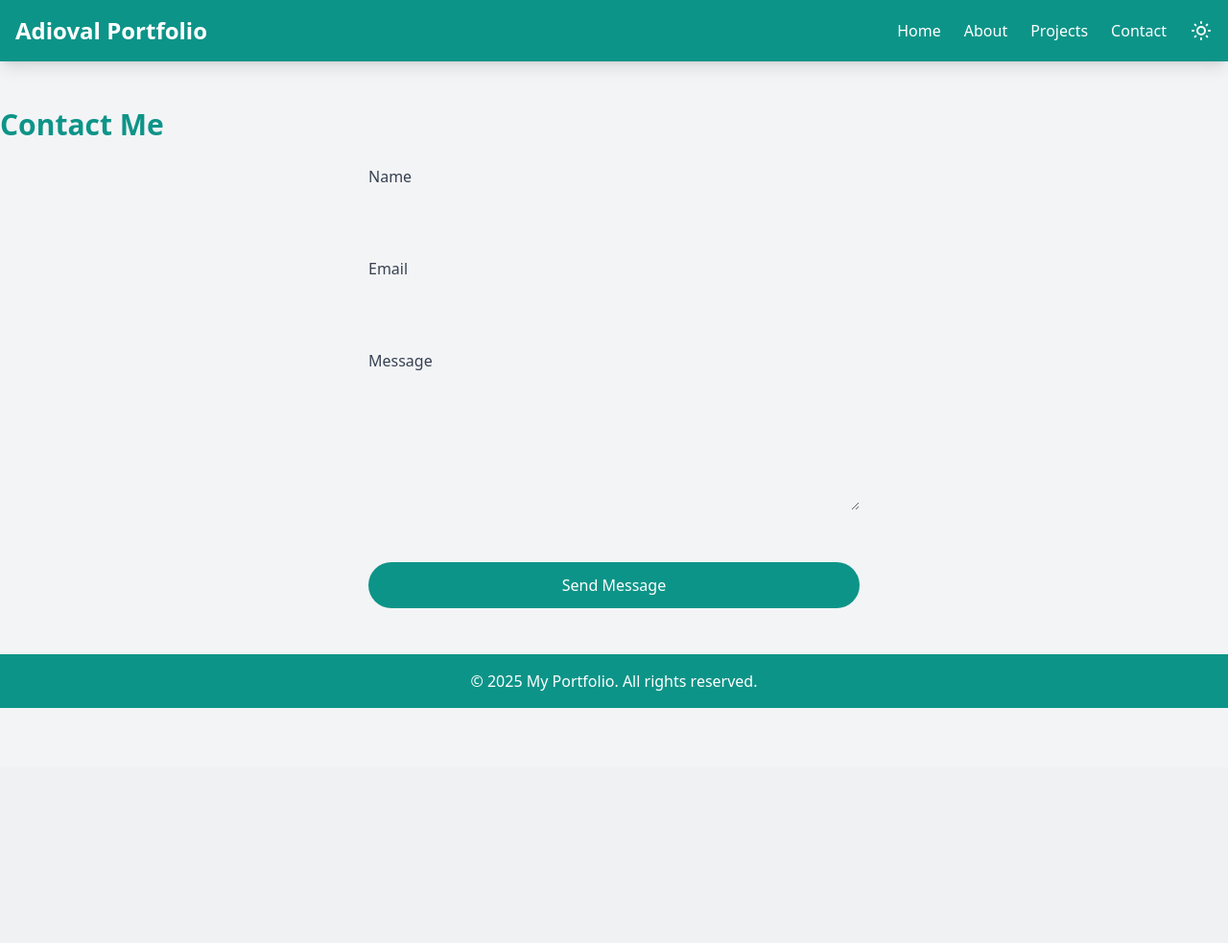
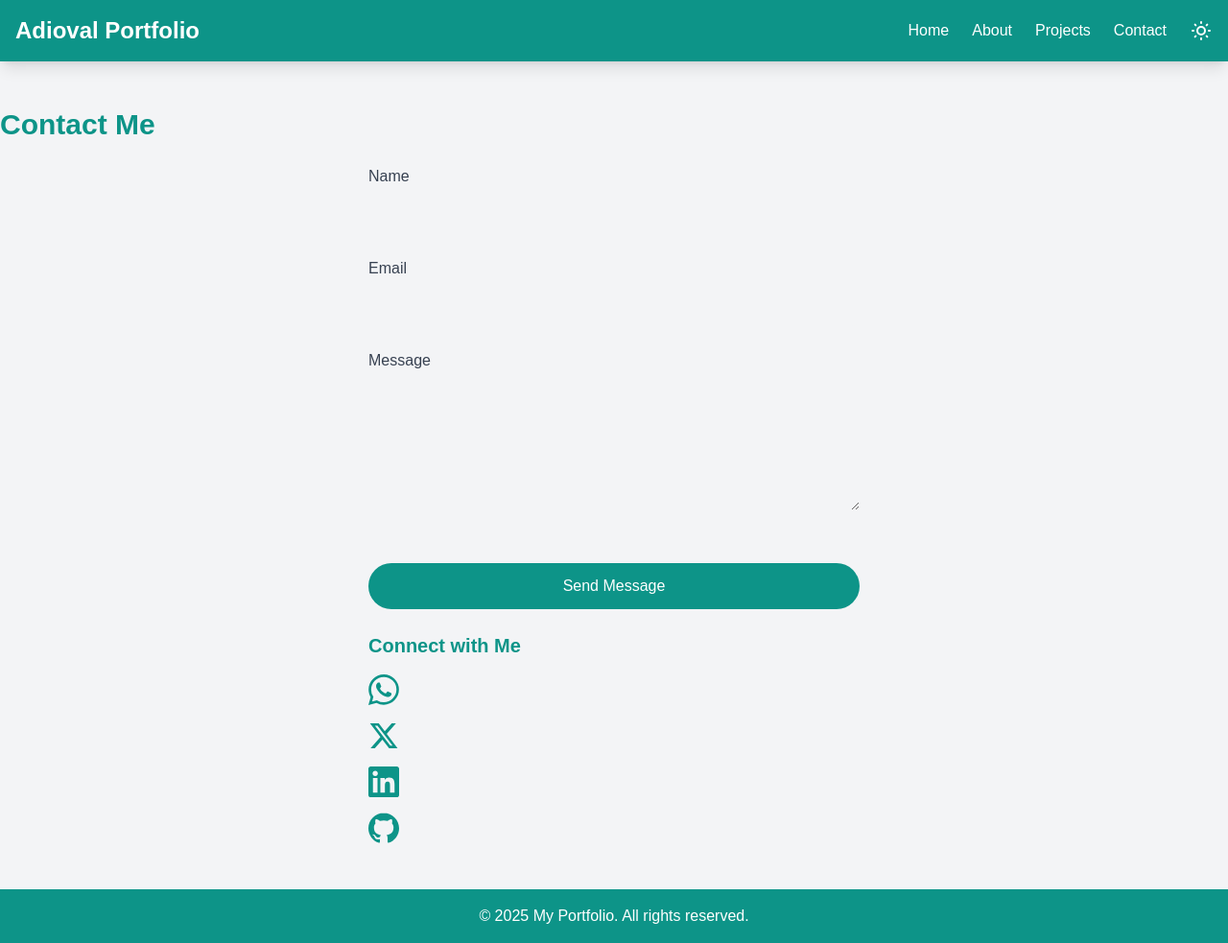
Before and after one commit to adiovall/my_portfolio_website, a Flask app: page /contact in a window 1280 px wide. Shown: the whole page at 96% size. Before the commit the page ends 738 px from the top, so only its background shows below. Run offline with Flask 3, Linux system fonts and the light colour scheme; some libraries are stand-ins or nearby versions.

Commit message:
corrected contact and removed error 404 caused by naming issue.

```diff
--- a/static/css/style.css
+++ b/static/css/style.css
@@ -199,11 +199,11 @@
 }
 
 /* static/css/custom.css */
+/* static/css/style.css */
 .animated-border {
     position: relative;
     z-index: 0;
 }
-
 .animated-border::before {
     content: '';
     position: absolute;
@@ -217,12 +217,10 @@
     animation: spin 2s linear infinite;
     z-index: -1;
 }
-
 @keyframes spin {
     0% { transform: rotate(0deg); }
     100% { transform: rotate(360deg); }
 }
-
 .dark .animated-border::before {
     border-top-color: #99f6e4; /* teal-300 */
 }
--- a/static/js/script.js
+++ b/static/js/script.js
@@ -31,7 +31,7 @@
     })
     .catch(error => {
         messageElement.className = 'text-center text-red-400';
-        messageElement.textContent = 'Network error: Unable to connect to server. Please try again later.';
+        messageElement.textContent = 'Network error: Unable to connect to server.';
         console.error('Form submission error:', error);
     });
 });
@@ -63,12 +63,22 @@
 
 // Theme toggle
 const toggleButton = document.getElementById('theme-toggle');
-toggleButton?.addEventListener('click', () => {
-    document.documentElement.classList.toggle('dark');
-    localStorage.setItem('theme', document.documentElement.classList.contains('dark') ? 'dark' : 'light');
-});
+if (toggleButton) {
+    console.log('Theme toggle button found');
+    toggleButton.addEventListener('click', () => {
+        console.log('Theme toggle clicked');
+        const htmlElement = document.documentElement;
+        const isDark = htmlElement.classList.toggle('dark');
+        localStorage.setItem('theme', isDark ? 'dark' : 'light');
+        console.log('Theme set to:', isDark ? 'dark' : 'light');
+    });
+} else {
+    console.error('Theme toggle button not found');
+}
 
 // Load saved theme
-if (localStorage.getItem('theme') === 'dark') {
+const savedTheme = localStorage.getItem('theme');
+if (savedTheme === 'dark') {
+    console.log('Applying saved dark theme');
     document.documentElement.classList.add('dark');
 }
--- a/templates/base.html
+++ b/templates/base.html
@@ -7,7 +7,7 @@
     <title>My Portfolio - {% block title %}{% endblock %}</title>
     <script src="https://cdn.tailwindcss.com"></script>
     <link rel="stylesheet" href="https://unpkg.com/aos@2.3.1/dist/aos.css">
-    <link rel="stylesheet" href="{{ url_for('static', filename='css/custom.css') }}">
+    <link rel="stylesheet" href="{{ url_for('static', filename='css/style.css') }}">
 </head>
 <body class="bg-gray-100 dark:bg-gray-900 text-gray-900 dark:text-white transition-colors duration-300">
     <nav class="bg-teal-600 dark:bg-teal-800 p-4 shadow-lg">
@@ -20,7 +20,7 @@
                     <li><a href="{{ url_for('projects') }}" class="text-white hover:text-teal-200 transition">Projects</a></li>
                     <li><a href="{{ url_for('contact') }}" class="text-white hover:text-teal-200 transition">Contact</a></li>
                 </ul>
-                <button id="theme-toggle" class="text-white hover:text-teal-200">
+                <button id="theme-toggle" class="text-white hover:text-teal-200" aria-label="Toggle theme">
                     <svg class="w-6 h-6" fill="none" stroke="currentColor" viewBox="0 0 24 24">
                         <path stroke-linecap="round" stroke-linejoin="round" stroke-width="2" d="M12 3v1m0 16v1m9-9h-1M4 12H3m15.364 6.364l-.707-.707M6.343 6.343l-.707-.707m12.728 0l-.707.707M6.343 17.657l-.707.707M16 12a4 4 0 11-8 0 4 4 0 018 0z" />
                     </svg>
--- a/templates/contact.html
+++ b/templates/contact.html
@@ -4,7 +4,9 @@
 {% block content %}
     <section class="container mx-auto py-12">
         <h2 class="text-3xl font-bold mb-6 text-teal-600 dark:text-teal-300" data-aos="fade-down">Contact Me</h2>
-        <form id="contact-form" class="max-w-lg mx-auto space-y-6" data-aos="fade-up" data-aos-duration="1000">
+        <div class="flex flex-col lg:flex-row gap-8 justify-center">
+            <!-- Contact Form -->
+            <form id="contact-form" class="w-full max-w-lg space-y-6" data-aos="fade-up" data-aos-duration="1000">
                 <div>
                     <label for="name" class="block text-gray-700 dark:text-gray-300">Name</label>
                     <input type="text" id="name" name="name" class="w-full p-3 rounded-lg bg-gray-100 dark:bg-gray-800 text-gray-900 dark:text-white" required>
@@ -17,12 +19,42 @@
                     <label for="message" class="block text-gray-700 dark:text-gray-300">Message</label>
                     <textarea id="message" name="message" class="w-full p-3 rounded-lg bg-gray-100 dark:bg-gray-800 text-gray-900 dark:text-white" rows="5" required></textarea>
                 </div>
-            <div class="mb-4">
+                <div class="mb-4 flex justify-center">
                     <div class="g-recaptcha" data-sitekey="{{ recaptcha_site_key }}"></div>
                 </div>
-            <button type="submit" class="bg-teal-600 text-white py-3 px-6 rounded-full hover:bg-teal-700 transition w-full">Send Message</button>
+                <button type="submit" class="bg-teal-600 text-white py-3 px-6 rounded-full hover:bg-teal-700 dark:hover:bg-teal-500 transition w-full">Send Message</button>
                 <p id="form-message" class="text-center mt-4" style="display: none;"></p>
+
+                <!-- Social Media Links -->
+            <div class="flex flex-col items-center lg:items-start space-y-4 mt-6 lg:mt-0" data-aos="fade-left" data-aos-duration="1000">
+                <h3 class="text-xl font-semibold text-teal-600 dark:text-teal-300">Connect with Me</h3>
+                <div class="flex space-x-4 lg:flex-col lg:space-x-0 lg:space-y-4">
+                    <a href="https://wa.me/your_whatsapp_number" target="_blank" class="text-teal-600 dark:text-teal-300 hover:text-teal-700 dark:hover:text-teal-400 transition" aria-label="WhatsApp">
+                        <svg class="w-8 h-8" fill="currentColor" viewBox="0 0 24 24">
+                            <path d="M17.472 14.382c-.297-.149-1.758-.867-2.03-.967-.273-.099-.471-.148-.67.15-.197.297-.767.966-.94 1.164-.173.199-.347.223-.644.075-.297-.149-1.255-.462-2.39-1.475-.883-.788-1.48-1.761-1.653-2.059-.173-.297-.018-.458.13-.606.134-.133.298-.347.446-.52.149-.174.198-.298.298-.497.099-.198.05-.371-.025-.52-.074-.149-.669-1.612-.916-2.207-.242-.579-.487-.5-.669-.51-.173-.008-.371-.01-.57-.01-.198 0-.52.074-.792.372-.272.297-1.04 1.016-1.04 2.479 0 1.462 1.065 2.875 1.213 3.074.149.198 2.096 3.2 5.077 4.487.709.306 1.262.489 1.694.625.712.227 1.36.195 1.871.118.571-.085 1.758-.719 2.006-1.413.248-.694.248-1.289.173-1.413-.074-.124-.272-.198-.57-.347m-5.421 7.403h-.004a9.87 9.87 0 01-5.031-1.378l-.361-.214-3.741.982.998-3.648-.235-.374a9.86 9.86 0 01-1.51-5.26c.001-5.45 4.436-9.884 9.888-9.884 2.64 0 5.122 1.03 6.988 2.898a9.825 9.825 0 012.893 6.994c-.003 5.462-4.437 9.897-9.885 9.897m8.413-18.297A11.815 11.815 0 0012.05 0C5.495 0 .16 5.335.157 11.892c0 2.096.547 4.142 1.588 5.945L0 24l6.305-1.654a11.882 11.882 0 005.683 1.448h.005c6.554 0 11.89-5.335 11.893-11.893a11.821 11.821 0 00-3.48-8.413Z"/>
+                        </svg>
+                    </a>
+                    <a href="https://x.com/adiovall" target="_blank" class="text-teal-600 dark:text-teal-300 hover:text-teal-700 dark:hover:text-teal-400 transition" aria-label="X">
+                        <svg class="w-8 h-8" fill="currentColor" viewBox="0 0 24 24">
+                            <path d="M18.244 2.25h3.308l-7.227 8.26 8.502 11.24H16.17l-5.214-6.817L4.99 21.75H1.68l7.73-8.835L1.254 2.25H8.08l4.713 6.231zm-1.161 17.52h1.833L7.084 4.126H5.117z"/>
+                        </svg>
+                    </a>
+                    <a href="https://linkedin.com/in/your_linkedin_profile" target="_blank" class="text-teal-600 dark:text-teal-300 hover:text-teal-700 dark:hover:text-teal-400 transition" aria-label="LinkedIn">
+                        <svg class="w-8 h-8" fill="currentColor" viewBox="0 0 24 24">
+                            <path d="M20.447 20.452h-3.554v-5.569c0-1.328-.027-3.037-1.852-3.037-1.853 0-2.136 1.445-2.136 2.939v5.667H9.351V9h3.414v1.561h.046c.477-.9 1.637-1.85 3.37-1.85 3.601 0 4.267 2.37 4.267 5.455v6.286zM5.337 7.433c-1.144 0-2.063-.926-2.063-2.065 0-1.138.92-2.063 2.063-2.063 1.14 0 2.064.925 2.064 2.063 0 1.139-.925 2.065-2.064 2.065zm1.782 13.019H3.555V9h3.564v11.452zM22.225 0H1.771C.792 0 0 .774 0 1.729v20.542C0 23.227.792 24 1.771 24h20.451C23.2 24 24 23.227 24 22.271V1.729C24 .774 23.2 0 22.222 0h.003z"/>
+                        </svg>
+                    </a>
+                    <a href="https://github.com/adiovall" target="_blank" class="text-teal-600 dark:text-teal-300 hover:text-teal-700 dark:hover:text-teal-400 transition" aria-label="GitHub">
+                        <svg class="w-8 h-8" fill="currentColor" viewBox="0 0 24 24">
+                            <path d="M12 .297c-6.63 0-12 5.373-12 12 0 5.303 3.438 9.8 8.205 11.387.6.113.793-.261.793-.577v-2.234c-3.338.726-4.033-1.416-4.033-1.416-.546-1.387-1.333-1.756-1.333-1.756-1.089-.745.083-.729.083-.729 1.205.084 1.839 1.237 1.839 1.237 1.07 1.834 2.807 1.304 3.492.997.107-.775.418-1.305.762-1.604-2.665-.305-5.467-1.334-5.467-5.931 0-1.311.469-2.381 1.236-3.221-.124-.303-.535-1.524.117-3.176 0 0 1.008-.322 3.301 1.23.957-.266 1.983-.399 3.003-.404 1.02.005 2.047.138 3.006.404 2.291-1.552 3.297-1.23 3.297-1.23.653 1.653.242 2.874.118 3.176.77.84 1.235 1.911 1.235 3.221 0 4.609-2.807 5.624-5.479 5.921.43.372.823 1.102.823 2.222v3.293c0 .319.192.694.801.576 4.765-1.589 8.199-6.086 8.199-11.386 0-6.627-5.373-12-12-12z"/>
+                        </svg>
+                    </a>
+                </div>
+            </div>
+
             </form>
+
+        </div>
     </section>
     <script src="https://www.google.com/recaptcha/api.js"></script>
 {% endblock %}
```
Lines whose indentation alone changed are shown as unchanged.
